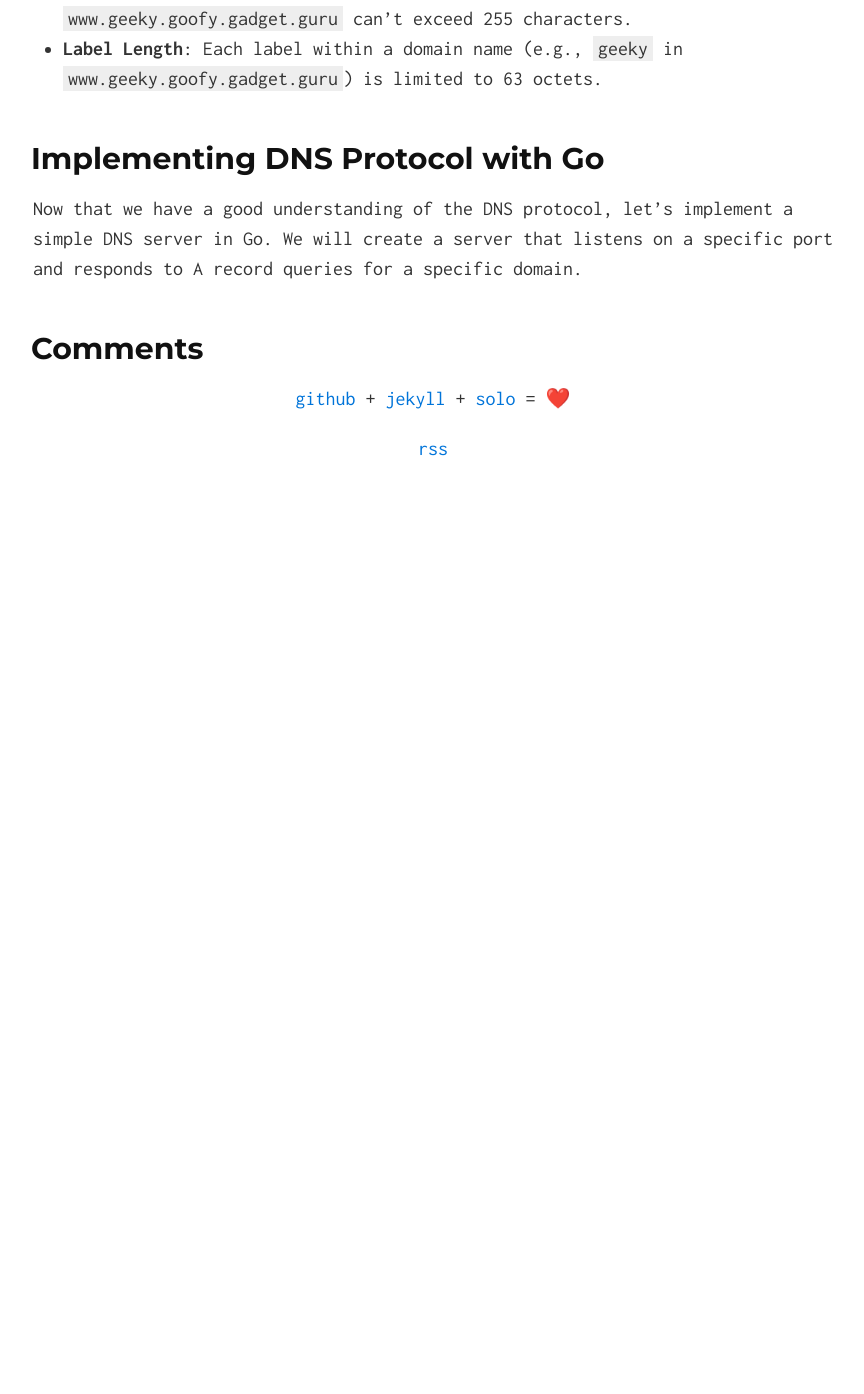
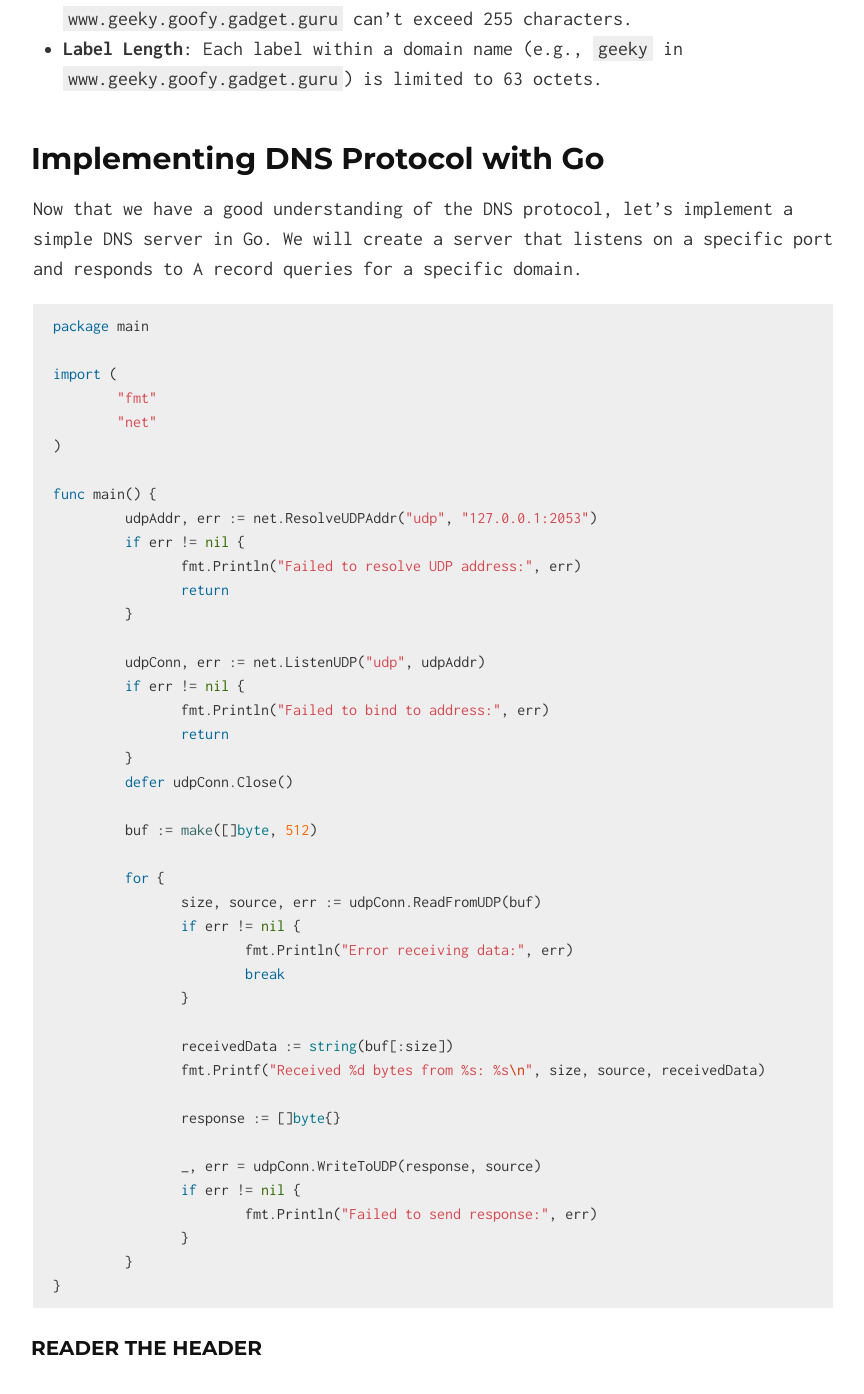
Before and after one commit to lmmendes/ink.insertcoin.dev, a Jekyll site: the page built from _posts/2024-09-11-diving-into-dns-with-go.md, in a window 1280 px wide and 1400 px high, scrolled down 7514 px. Shown: the top 1394 px of the window, without its empty margins (207-1071 px from the left). Built offline with Jekyll 4.4.1, drawn with Linux system fonts in a browser that asks for light colours; comment, search, counter and statistics services are not loaded; before the commit the page ends 8078 px from its top, so only the background shows below that; some of the changed text lies outside the part shown.

Commit message:
feat: dns

````diff
--- a/Gemfile
+++ b/Gemfile
@@ -8,7 +8,7 @@ source "https://rubygems.org"
 # This will help ensure the proper Jekyll version is running.
 # Happy Jekylling!
 gem 'jekyll', '~> 4.3'
-gem 'kramdown-parser-gfm'
+#gem 'kramdown-parser-gfm'
 
 # This is the default theme for new Jekyll sites. You may change this to anything you like.
 
--- a/_posts/2024-09-11-diving-into-dns-with-go.md
+++ b/_posts/2024-09-11-diving-into-dns-with-go.md
@@ -217,3 +217,51 @@ The DNS protocol has a few limitations that impact domain usage, as detailed in
 ## Implementing DNS Protocol with Go
 
 Now that we have a good understanding of the DNS protocol, let's implement a simple DNS server in Go. We will create a server that listens on a specific port and responds to A record queries for a specific domain.
+
+
+
+```go
+package main
+
+import (
+	"fmt"
+	"net"
+)
+
+func main() {
+	 udpAddr, err := net.ResolveUDPAddr("udp", "127.0.0.1:2053")
+	 if err != nil {
+	 	fmt.Println("Failed to resolve UDP address:", err)
+	 	return
+	 }
+
+	 udpConn, err := net.ListenUDP("udp", udpAddr)
+	 if err != nil {
+	 	fmt.Println("Failed to bind to address:", err)
+	 	return
+	 }
+	 defer udpConn.Close()
+
+	 buf := make([]byte, 512)
+
+	 for {
+	 	size, source, err := udpConn.ReadFromUDP(buf)
+	 	if err != nil {
+	 		fmt.Println("Error receiving data:", err)
+	 		break
+	 	}
+
+	 	receivedData := string(buf[:size])
+	 	fmt.Printf("Received %d bytes from %s: %s\n", size, source, receivedData)
+
+	 	response := []byte{}
+
+	 	_, err = udpConn.WriteToUDP(response, source)
+	 	if err != nil {
+	 		fmt.Println("Failed to send response:", err)
+	 	}
+	 }
+}
+```
+
+### Reader the header
````
Also changed, not shown: Gemfile.lock.
